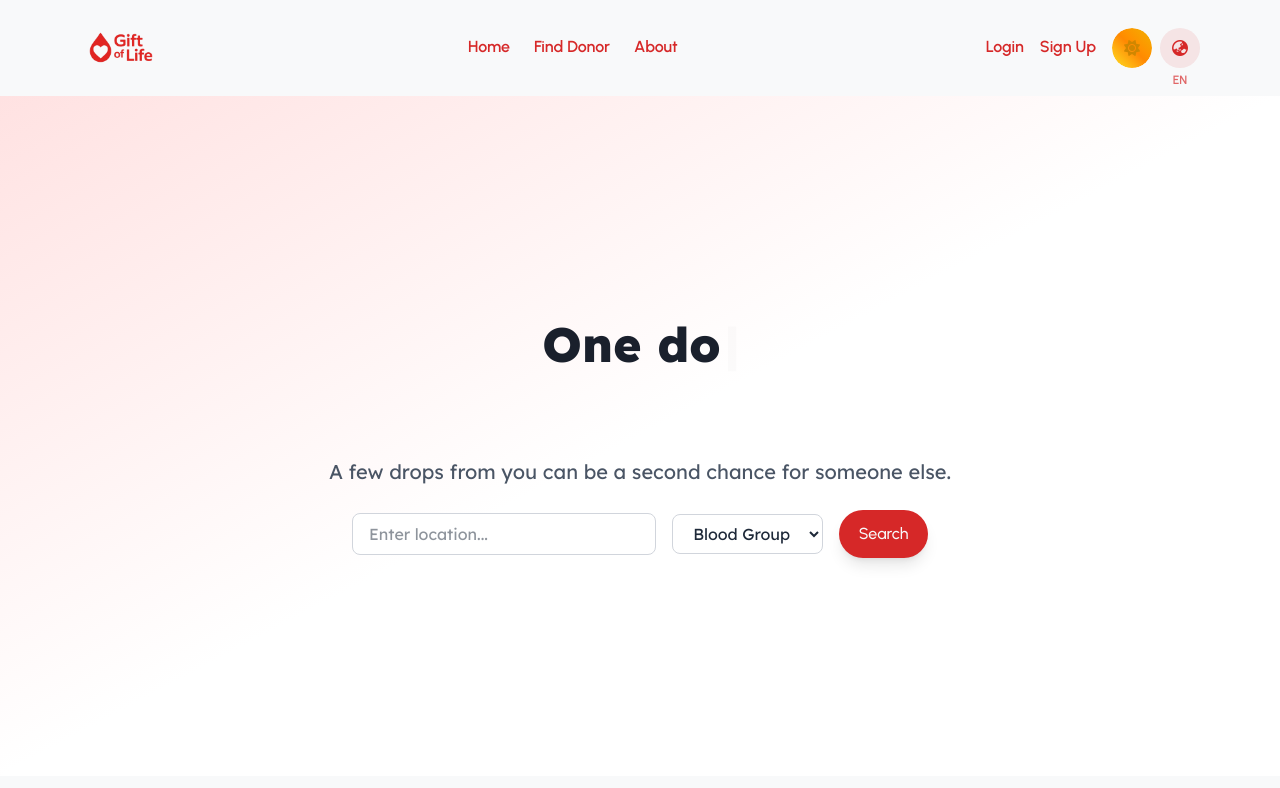
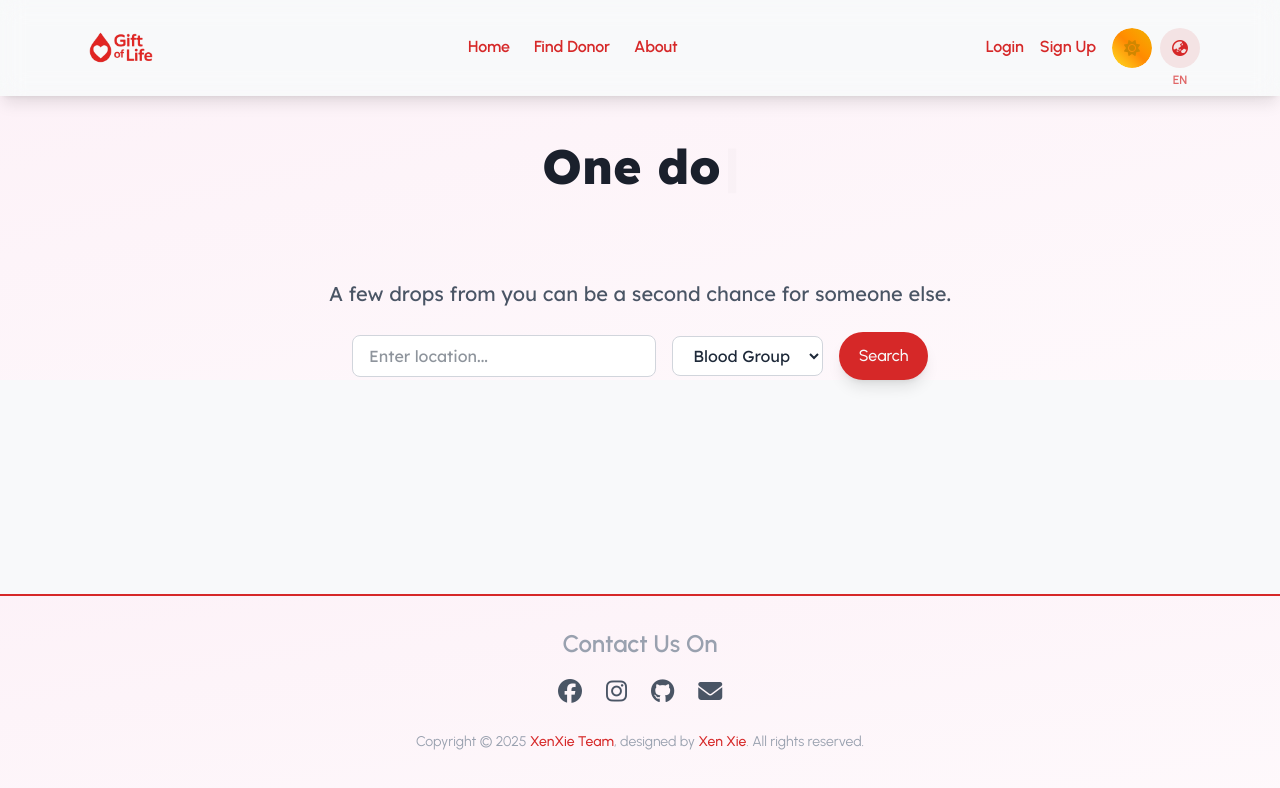
Before and after one commit to Xen-Xie/giftoflife, a React (Vite) app in the folder Client/: page / in a window 1280 px wide. Shown: the top 788 px of the page. Built offline with nearby package versions, Linux system fonts and the light colour scheme.

Commit message:
Global Ainmated field added, some mass cleared

```diff
--- /dev/null
+++ b/Client/src/Components/AnimatedSection.jsx
@@ -0,0 +1,63 @@
+/* eslint-disable no-unused-vars */
+import { motion, useAnimation } from "framer-motion";
+import { useInView } from "react-intersection-observer";
+import { useEffect } from "react";
+
+function AnimatedSection({
+  children,
+  delay = 0.2,
+  y = 40,
+  scale = 0.98,
+  skew = 0,
+  rotate = 0,
+  threshold = 0.15,
+  once = true,
+}) {
+  const controls = useAnimation();
+  const [ref, inView] = useInView({
+    triggerOnce: once,
+    threshold,
+  });
+
+  useEffect(() => {
+    if (inView) {
+      controls.start("visible");
+    } else if (!once) {
+      controls.start("hidden");
+    }
+  }, [controls, inView, once]);
+
+  return (
+    <motion.div
+      ref={ref}
+      initial="hidden"
+      animate={controls}
+      transition={{
+        type: "spring",
+        stiffness: 80,
+        damping: 18,
+        delay,
+      }}
+      variants={{
+        hidden: {
+          opacity: 0,
+          y,
+          scale,
+          rotate,
+          skewX: skew,
+        },
+        visible: {
+          opacity: 1,
+          y: 0,
+          scale: 1,
+          rotate: 0,
+          skewX: 0,
+        },
+      }}
+    >
+      {children}
+    </motion.div>
+  );
+}
+
+export default AnimatedSection;
--- /dev/null
+++ b/Client/src/Components/Footer.jsx
@@ -0,0 +1,40 @@
+import React from 'react';
+
+function Footer() {
+  const currentYear = new Date().getFullYear();
+
+  return (
+    <footer className=" border-t-[2px] border-t-primary dark:border-t-accent bg-animated bg-gradient-to-br from-red-100 via-pink-50 to-white dark:from-[#0f0f1a] dark:via-[#23263d] dark:to-[#3e5370] py-8 font-Urbanist">
+      <div className="max-w-6xl mx-auto px-4 text-center">
+        <h1 className="text-2xl font-semibold mb-4 text-gray-400">Contact Us On</h1>
+        <div className="flex justify-center space-x-6 text-2xl mb-6">
+          <a href="https://facebook.com" target="_blank" rel="noopener noreferrer" className="text-gray-600 hover:text-blue-500 transition duration-300">
+            <i className="fa-brands fa-facebook"></i>
+          </a>
+          <a href="https://instagram.com" target="_blank" rel="noopener noreferrer" className="text-gray-600 hover:text-pink-500 transition duration-300">
+            <i className="fa-brands fa-instagram"></i>
+          </a>
+          <a href="https://github.com/Xen-Xie" target="_blank" rel="noopener noreferrer" className="text-gray-600 hover:text-gray-400 transition duration-300">
+            <i className="fa-brands fa-github"></i>
+          </a>
+          <a href="mailto:rh189827@gmail.com" target="_blank" rel="noopener noreferrer" className="text-gray-600 hover:text-primary/40 transition duration-300">
+            <i className="fa-solid fa-envelope"></i>
+          </a>
+        </div>
+
+        <p className="text-sm text-gray-400">
+          Copyright © {currentYear}
+          <span className="text-primary font-medium"> XenXie Team</span>, designed by
+          <span className="text-primary font-medium"> Xen Xie</span>. All rights reserved.
+        </p>
+
+
+        <div className="mt-4">
+
+        </div>
+      </div>
+    </footer>
+  );
+}
+
+export default Footer;
--- a/Client/src/Components/Hero.jsx
+++ b/Client/src/Components/Hero.jsx
@@ -9,14 +9,14 @@ function Hero() {
   const quoteLines = t('quote', { returnObjects: true }); // array of quotes
 
   return (
-    <section className="relative w-full h-[85vh] flex items-center justify-center bg-gradient-to-br from-red-100 via-white to-white dark:from-gray-900 dark:to-black px-6 font-Lexend">
+    <section className="bg-animated relative w-full flex items-center justify-center bg-gradient-to-br from-red-100 via-pink-50 to-white dark:from-[#0f0f1a] dark:via-[#23263d] dark:to-[#3e5370] px-6 font-Lexend">
       <div className="max-w-4xl w-full text-center space-y-6">
         {/* Typewriter Quote */}
         <motion.h1
           initial={{ opacity: 0, y: 30 }}
           animate={{ opacity: 1, y: 0 }}
           transition={{ duration: 0.8 }}
-          className="text-3xl md:text-5xl font-extrabold text-melty dark:text-primary leading-tight min-h-[80px] md:min-h-[120px]"
+          className="text-3xl md:text-5xl font-extrabold text-melty dark:text-primary leading-tight min-h-[80px] md:min-h-[120px] mt-10"
         >
           <span className="inline-block">
             <Typewriter
--- a/Client/src/Components/Layout.jsx
+++ b/Client/src/Components/Layout.jsx
@@ -1,15 +1,17 @@
 import React from "react";
 import NavBar from "./NavBar";
 import { Outlet } from "react-router";
+import Footer from "./Footer";
 
 function Layout() {
   return (
     <>
       <div className='flex flex-col min-h-screen relative'>
         <NavBar />
-        <main className='flex-grow relative z-30'>
+        <main className='pt-[96px] flex-grow relative z-30'>
             <Outlet />
         </main>
+        <Footer />
     </div>
     </>
   )
--- a/Client/src/Components/NavBar.jsx
+++ b/Client/src/Components/NavBar.jsx
@@ -39,7 +39,7 @@ function NavBar() {
 
   return (
     <div className="font-Urbanist">
-      <nav className="flex justify-between items-center bg-transparent shadow-lg mx-auto px-4 py-2 font-semibold dark:bg-melty dark:text-white md:px-12 xl:px-20 dark:shadow-lg">
+      <nav className="fixed top-0 left-0 w-full z-50 flex justify-between items-center bg-transparent shadow-lg mx-auto px-4 py-2 font-semibold dark:bg-melty dark:text-white md:px-12 xl:px-20 dark:shadow-lg backdrop-blur-md">
         {/* Logo+Log Out */}
         <div className="flex items-center gap-4">
           {user && (
--- a/Client/src/index.css
+++ b/Client/src/index.css
@@ -99,6 +99,22 @@ select:not(:focus) + .select-dropdown-icon {
   animation: none;
   transform: rotate(0);
 }
+/*Animated gradient bg*/
+@keyframes gradient-move {
+  0%, 100% {
+    background-position: 0% 50%;
+  }
+  50% {
+    background-position: 100% 50%;
+  }
+}
+
+.bg-animated {
+  background-size: 400% 400%;
+  animation: gradient-move 15s ease-in-out infinite;
+}
+
+
 
 /*Remove Autofill bg & text color*/
 input:-webkit-autofill {
```
